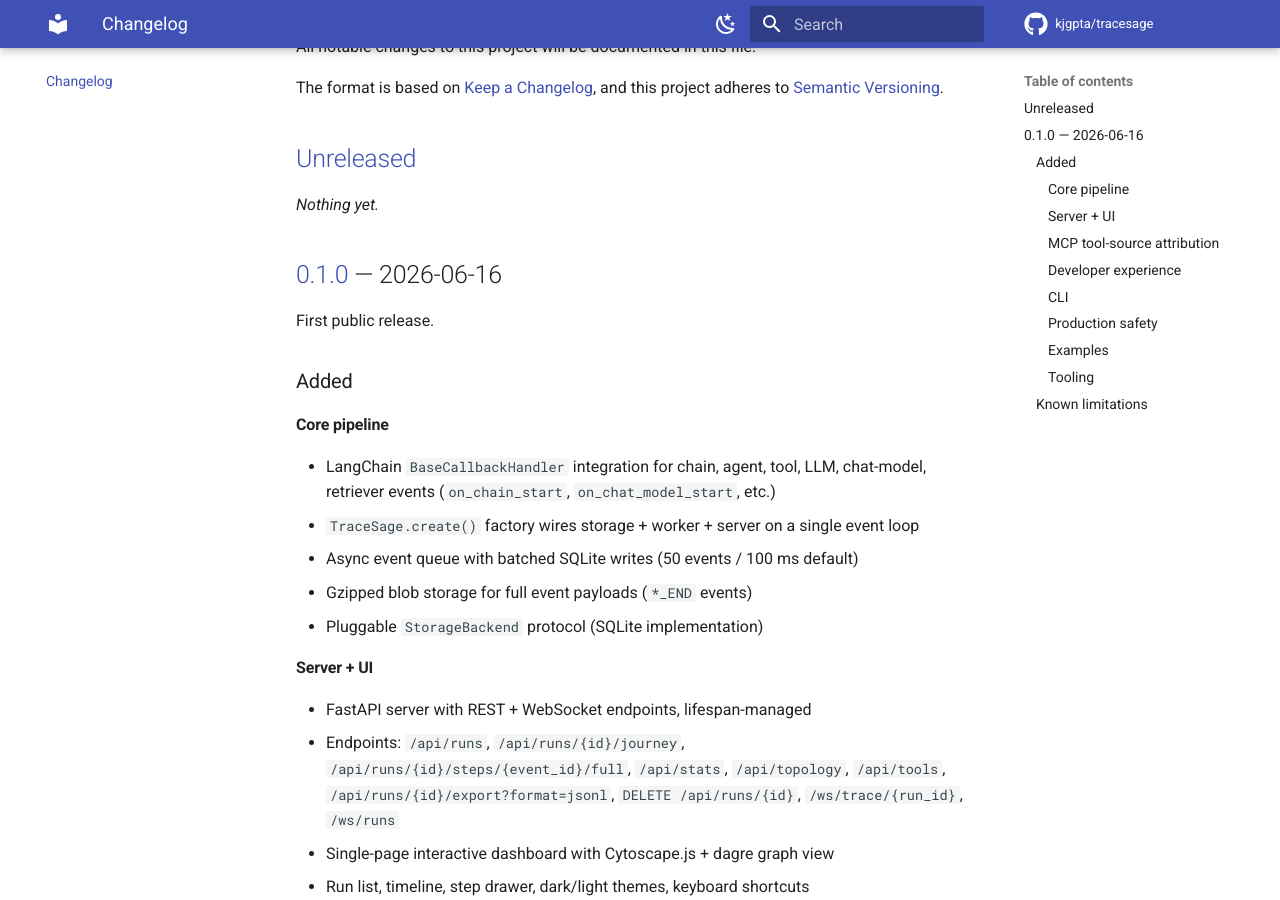
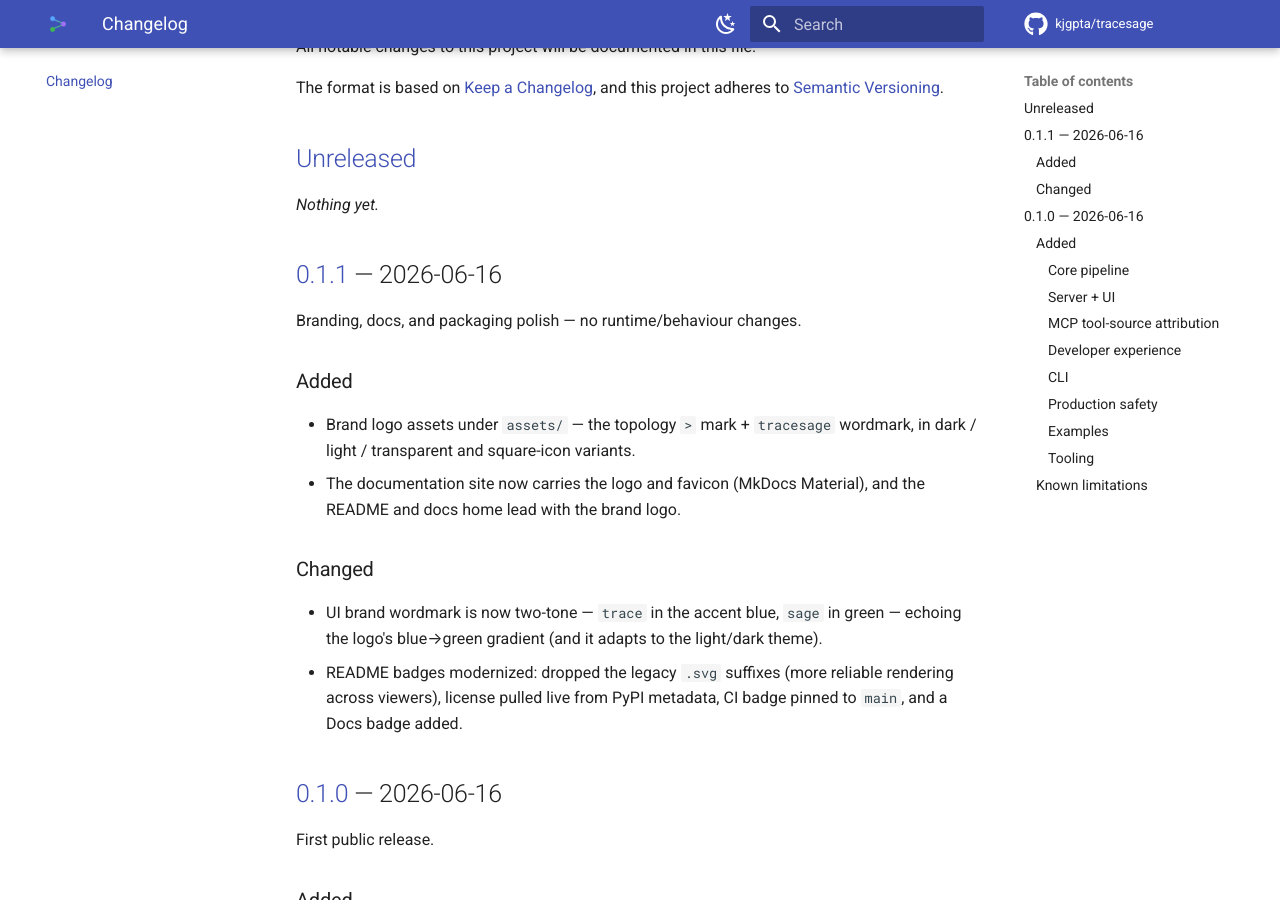
Before and after one commit to kjgpta/tracesage, an MkDocs documentation site: the page built from docs/changelog.md, in a window 1280 px wide and 900 px high, scrolled down 194 px. Built offline with MkDocs 1.6.1 and Material for MkDocs 9.7.7, drawn with Linux system fonts in a browser that asks for light colours; comment, search, counter and statistics services are not loaded.

Commit message:
release: v0.1.1 — branding, logo assets, docs polish
Bump version 0.1.0 -> 0.1.1 (patch: branding/docs/packaging, no behaviour change).

Branding:
- Add brand logo assets under assets/ (topology ">" mark + tracesage wordmark) in
  dark/light/transparent + square-icon variants; copy icon + badge into docs/assets/.
- UI brand wordmark is now two-tone: "trace" in the accent blue (var(--accent)),
  "sage" in green (var(--success)) — mirrors the logo's blue->green gradient and
  adapts to the light/dark theme.
- Docs site carries the logo + favicon (mkdocs Material theme.logo/favicon); README
  and docs home lead with the brand logo. UI tab title/favicon already on-brand.
- README badges modernized (dropped legacy .svg, live PyPI license, CI pinned to
  main, Docs badge) — folded into the 0.1.1 changelog (landed after the 0.1.0 tag).

Version references updated everywhere: pyproject, docs/api.md health example,
docs/cli.md `version` output, docs/releasing.md worked examples, bug-report template
placeholder, and a new docs/changelog.md [0.1.1] entry + footer links.

Validated: ruff clean; version + docs-contract tests pass; `python -m build` ->
tracesage-0.1.1 artifacts (wheel ships the updated UI CSS); `twine check` passes;
`mkdocs build --strict` succeeds.

Co-Authored-By: Claude Opus 4.8 (1M context) <noreply@anthropic.com>

````diff
--- a/docs/api.md
+++ b/docs/api.md
@@ -42,7 +42,7 @@ A failed WebSocket handshake is closed with code `4401`.
 Liveness probe. Public — never requires auth.
 
 ```json
-{ "status": "ok", "version": "0.1.0" }
+{ "status": "ok", "version": "0.1.1" }
 ```
 
 ### `GET /api/runs`
--- a/docs/changelog.md
+++ b/docs/changelog.md
@@ -8,6 +8,23 @@ and this project adheres to [Semantic Versioning](https://semver.org/spec/v2.0.0
 ## [Unreleased]
 
 _Nothing yet._
+
+## [0.1.1] — 2026-06-16
+
+Branding, docs, and packaging polish — no runtime/behaviour changes.
+
+### Added
+- Brand logo assets under `assets/` — the topology `>` mark + `tracesage` wordmark,
+  in dark / light / transparent and square-icon variants.
+- The documentation site now carries the logo and favicon (MkDocs Material), and the
+  README and docs home lead with the brand logo.
+
+### Changed
+- UI brand wordmark is now two-tone — `trace` in the accent blue, `sage` in green —
+  echoing the logo's blue→green gradient (and it adapts to the light/dark theme).
+- README badges modernized: dropped the legacy `.svg` suffixes (more reliable
+  rendering across viewers), license pulled live from PyPI metadata, CI badge pinned
+  to `main`, and a Docs badge added.
 
 ## [0.1.0] — 2026-06-16
 
@@ -107,5 +124,6 @@ First public release.
 - Cost tracking and PII redaction planned for a future release
 - CrewAI / AutoGen / LlamaIndex adapters planned for a future release
 
-[Unreleased]: https://github.com/kjgpta/tracesage/compare/v0.1.0...HEAD
+[Unreleased]: https://github.com/kjgpta/tracesage/compare/v0.1.1...HEAD
+[0.1.1]: https://github.com/kjgpta/tracesage/releases/tag/v0.1.1
 [0.1.0]: https://github.com/kjgpta/tracesage/releases/tag/v0.1.0
--- a/docs/cli.md
+++ b/docs/cli.md
@@ -195,5 +195,5 @@ Print version.
 
 ```bash
 tracesage version
-# tracesage 0.1.0
+# tracesage 0.1.1
 ```
--- a/mkdocs.yml
+++ b/mkdocs.yml
@@ -10,6 +10,8 @@ edit_uri: edit/main/docs/
 theme:
   name: material
   language: en
+  logo: assets/tracesage-icon.png
+  favicon: assets/tracesage-icon.png
   features:
     - navigation.instant
     - navigation.tracking
--- a/pyproject.toml
+++ b/pyproject.toml
@@ -4,7 +4,7 @@ build-backend = "hatchling.build"
 
 [project]
 name = "tracesage"
-version = "0.1.0"
+version = "0.1.1"
 description = "Production observability adapter for LangChain/LangGraph multi-agent systems"
 readme = "README.md"
 license = { text = "MIT" }
--- a/src/tracesage/ui/index.html
+++ b/src/tracesage/ui/index.html
@@ -26,7 +26,7 @@
           <circle cx="7" cy="25" r="4" fill="#3fb950"/>
           <path d="M10 9 L22 14 M10 23 L22 18" stroke="url(#brandGrad)" stroke-width="2" fill="none" stroke-linecap="round"/>
         </svg>
-        <span class="brand-name">tracesage</span>
+        <span class="brand-name">trace<span class="brand-accent">sage</span></span>
       </a>
       <div class="stats-ribbon" id="stats-ribbon" aria-live="polite">
         <span class="stat-chip" id="stat-rate" title="events per second (1-minute rolling)">
--- a/src/tracesage/ui/styles.css
+++ b/src/tracesage/ui/styles.css
@@ -133,7 +133,9 @@ button:focus-visible { outline: 2px solid var(--accent); outline-offset: 2px; }
 .brand:hover { color: var(--text-strong); }
 .brand-name {
   font-weight: 600; font-size: 15px; letter-spacing: -0.2px;
+  color: var(--accent);
 }
+.brand-accent { color: var(--success); }
 
 .stats-ribbon { display: flex; gap: 6px; }
 .stat-chip {
````
Also changed, not shown: README.md (+2 -0 lines), docs/index.md (+4 -0 lines), docs/releasing.md (+24 -24 lines), assets/tracesage-icon-badge.png (added), assets/tracesage-icon.png (added), assets/tracesage-logo-badge.png (added), assets/tracesage-logo-light.png (added), assets/tracesage-logo.png (added), docs/assets/tracesage-icon.png (added), docs/assets/tracesage-logo-badge.png (added), 1 other file.
